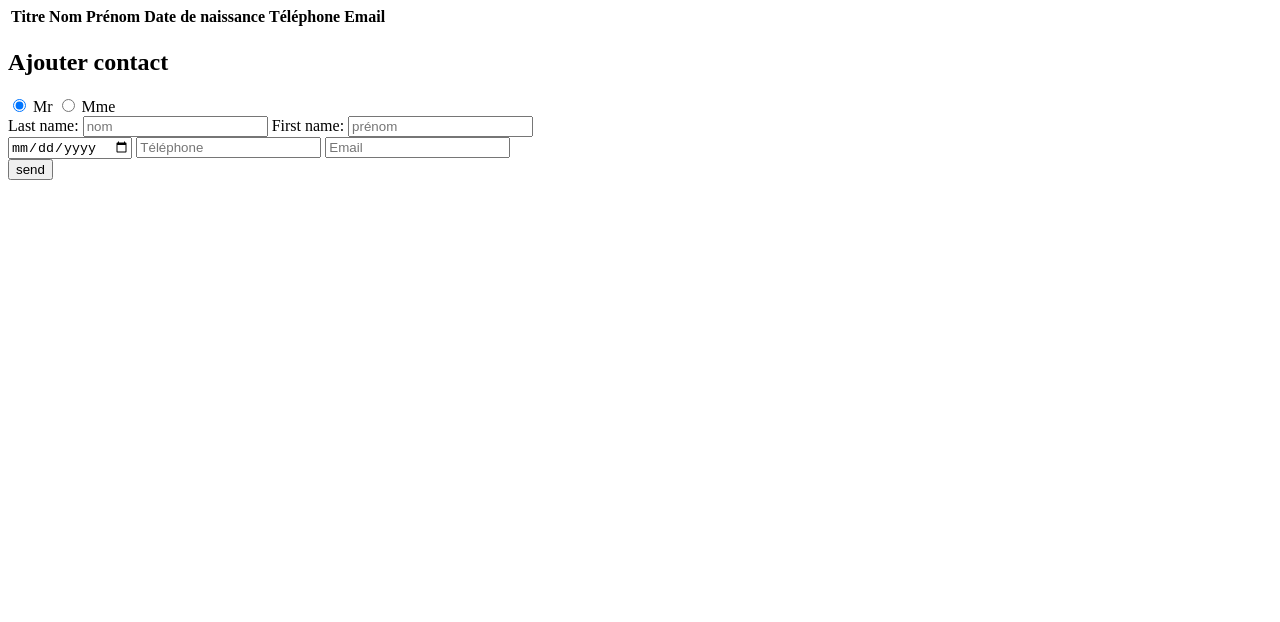
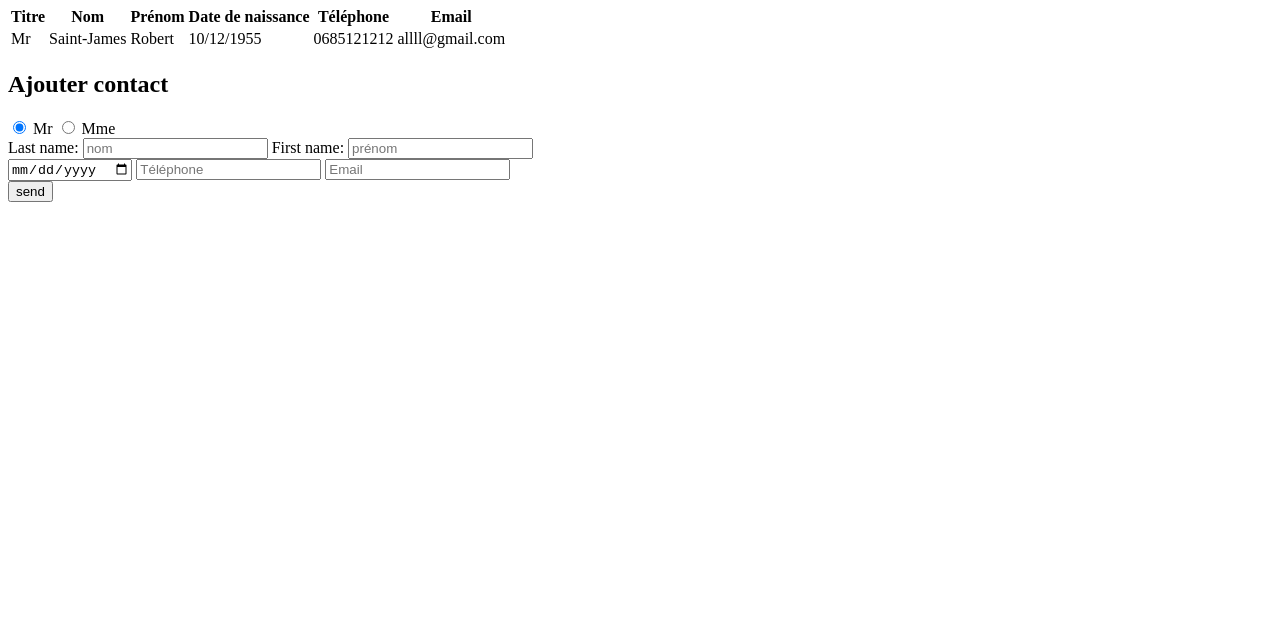
Before and after one commit to LecoeurAlexandre/evalClasses2, a plain HTML site: page index.html in a window 1280 px wide. Shown: the part 178-800 px from the top of the page. Drawn offline with Linux system fonts and the light colour scheme.

Commit message:
display table ok

```diff
--- a/classes/contact.js
+++ b/classes/contact.js
@@ -9,6 +9,14 @@ export default class Contact {
     }
 
     display () {
-
+        return `<tr>
+        <td>${this.gender}</td>
+        <td>${this.lastname}</td>
+        <td>${this.firstname}</td>
+        <td>${this.birthdate}</td>
+        <td>${this.phoneNb}</td>
+        <td>${this.email}</td>
+        </tr>
+        `
     }
 }
--- a/index.html
+++ b/index.html
@@ -23,6 +23,9 @@
                 <th>Email</th>
             </tr>
         </thead>
+        <tbody id="table-data">
+
+        </tbody>
     </table>
         <div>
             <h2>Ajouter contact</h2>
--- a/main.js
+++ b/main.js
@@ -2,4 +2,7 @@ import Contact from "./classes/contact.js"
 
 
 const p1 = new Contact ("Mr", "Saint-James", "Robert", "10/12/1955", "0685121212", "allll@gmail.com");
-console.log(p1)
+console.log(p1.display())
+
+let resultOutput = document.querySelector("#table-data");
+resultOutput.innerHTML = p1.display();
```
